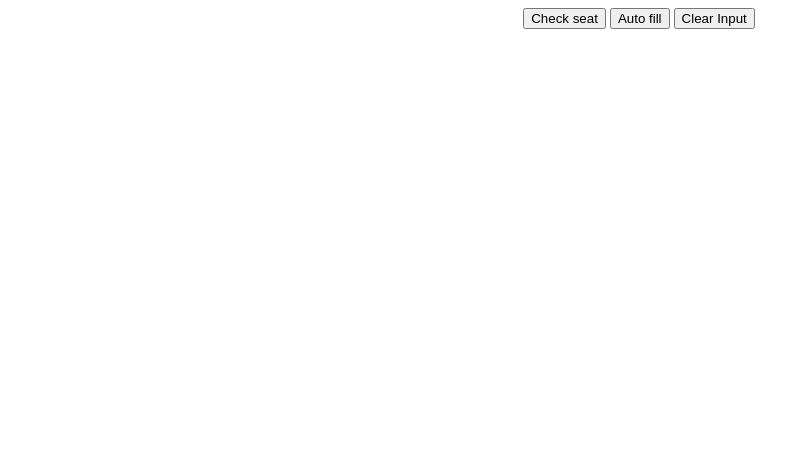
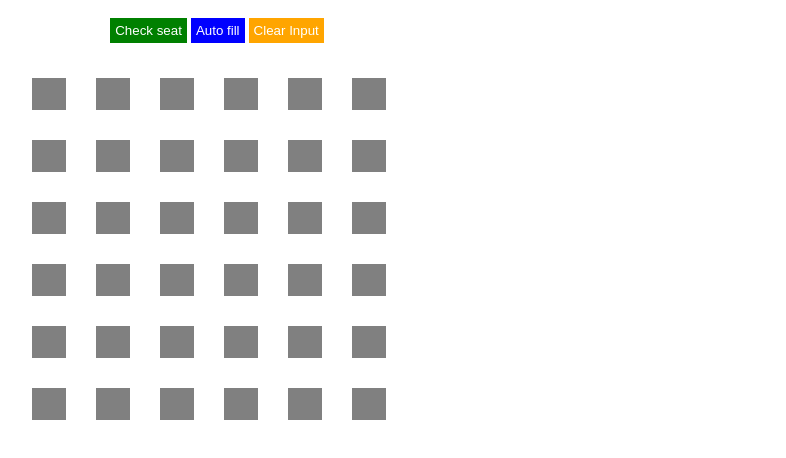
Before and after one commit to aimemalaika/check-seat-in-a-concert-hall, a plain HTML site: page index.html in a window 1280 px wide. Shown: the whole page, without its empty margins (1-787 px from the left). Drawn offline with Linux system fonts and the light colour scheme.

Commit message:
update links

```diff
--- a/index.html
+++ b/index.html
@@ -2,6 +2,7 @@
 <html>
   <head>
     <neta charset="utf-8">
+      <link rel="stylesheet" href="css.css">
   </head>
   <body>
     <div>
@@ -15,5 +16,6 @@
       </div>
     </div>
     </div>
+    <script src="js.js"></script>
   </body>
 </html>
```
